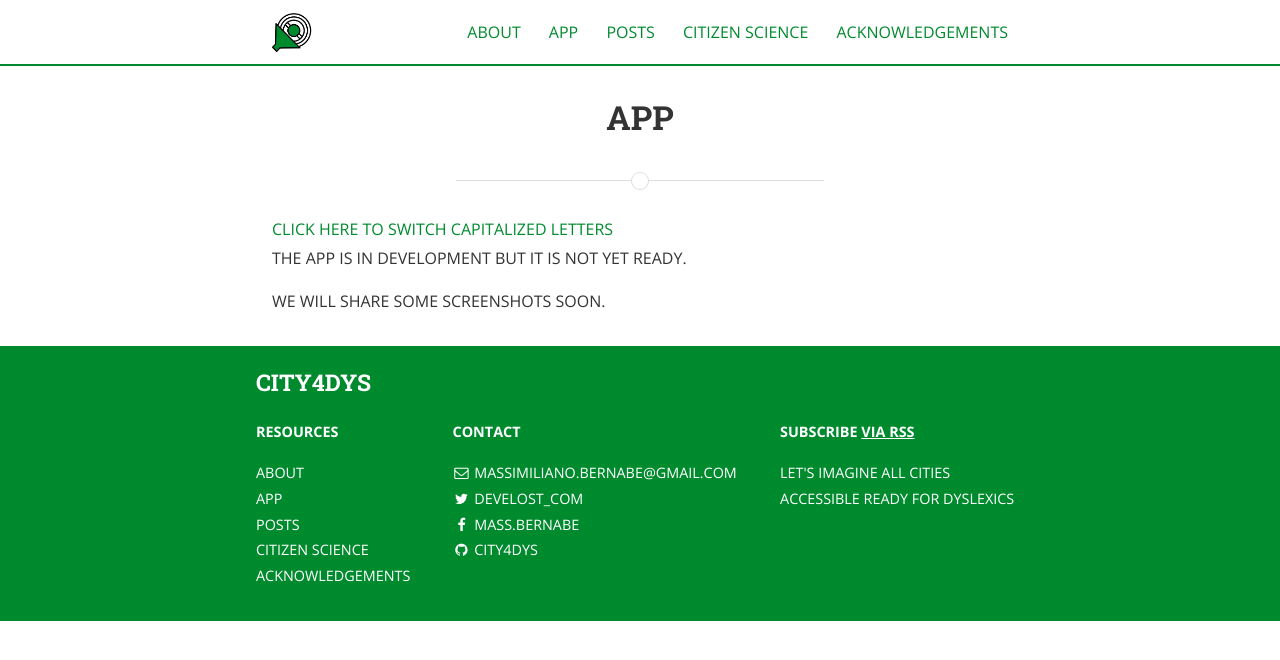
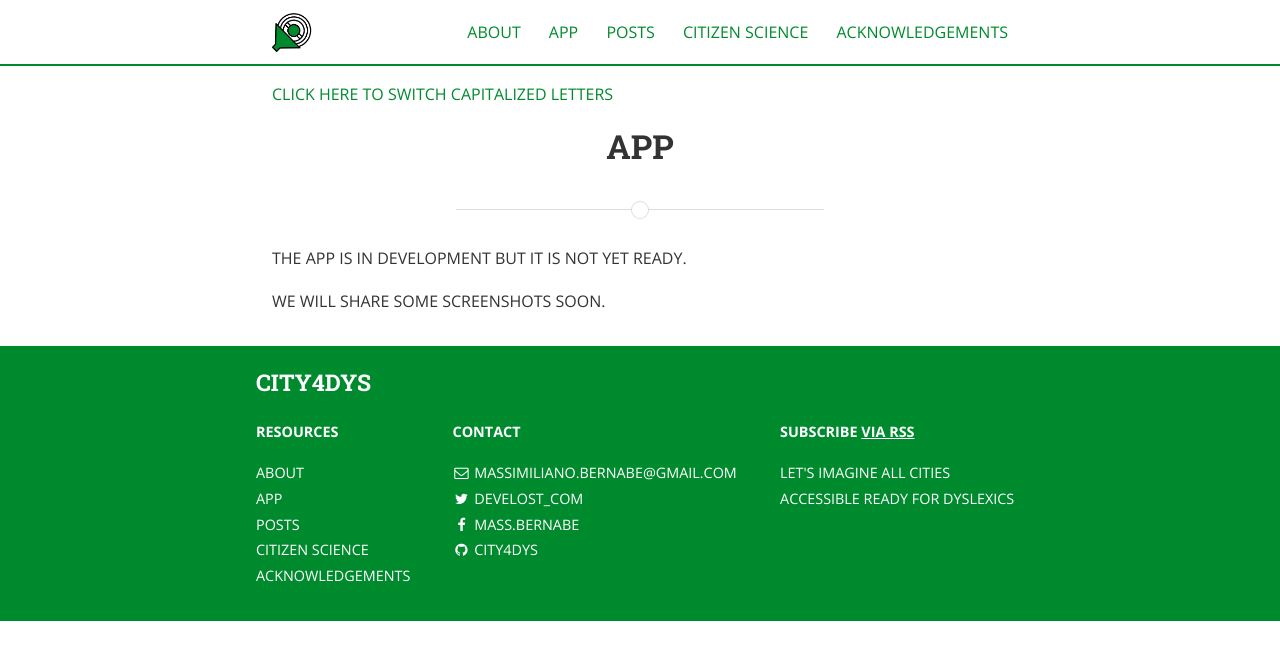
Before and after one commit to city4dys/city4dys.github.io, a Jekyll site: the page built from 20_the_app.md, in a window 1280 px wide. Shown: the top 660 px of the page. Built offline with Jekyll 4.4.1, drawn with Linux system fonts in a browser that asks for light colours; nearby versions of some CDN libraries; a style sheet for code colours, icons or effects is not loaded; part of the change alters nothing that is shown.

```diff
--- a/_layouts/page.html
+++ b/_layouts/page.html
@@ -2,6 +2,7 @@
 layout: default
 ---
 <div class="wrapper">
+<a href="#" onclick="switchDysMode();return false;">CLICK HERE TO SWITCH CAPITALIZED LETTERS</a>
 <div class="page">
 
   <header class="post-header">
@@ -11,7 +12,6 @@ layout: default
   {% include page_divider.html %}
 
   <article class="post-content">
-  <a href="#" onclick="switchDysMode();return false;">CLICK HERE TO SWITCH CAPITALIZED LETTERS</a>
     {{ content }}
   </article>
 
```
